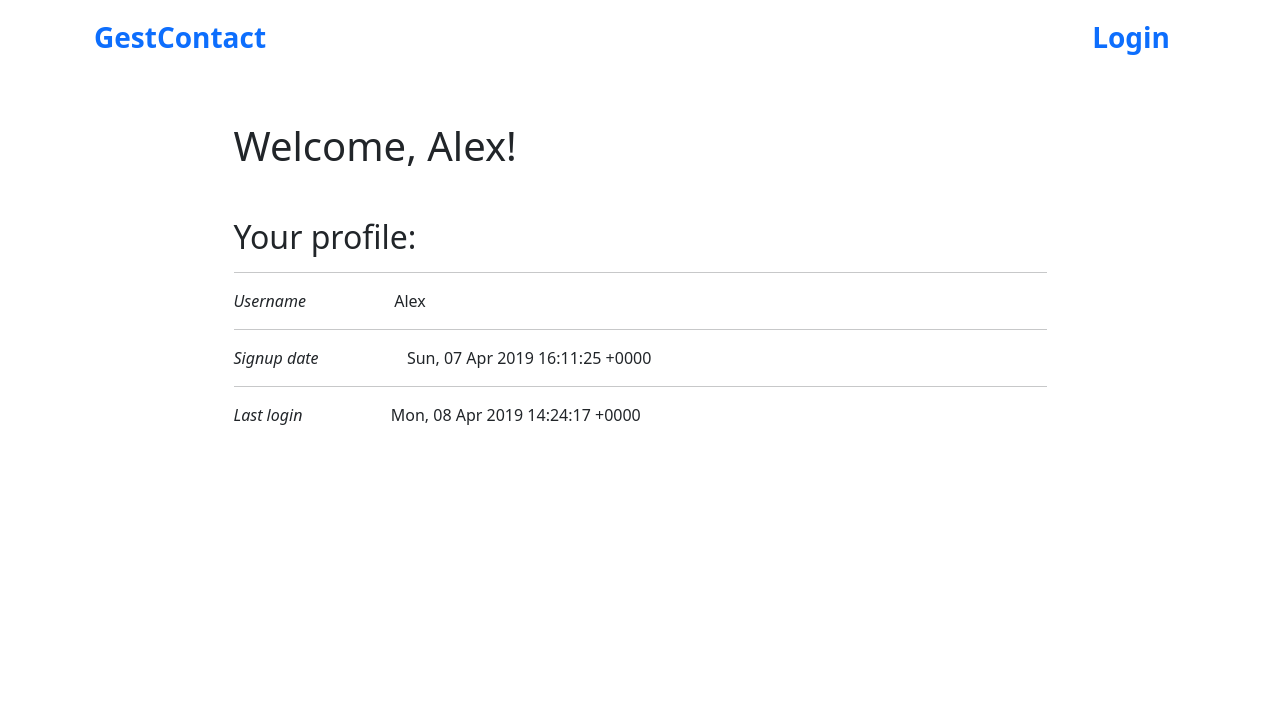
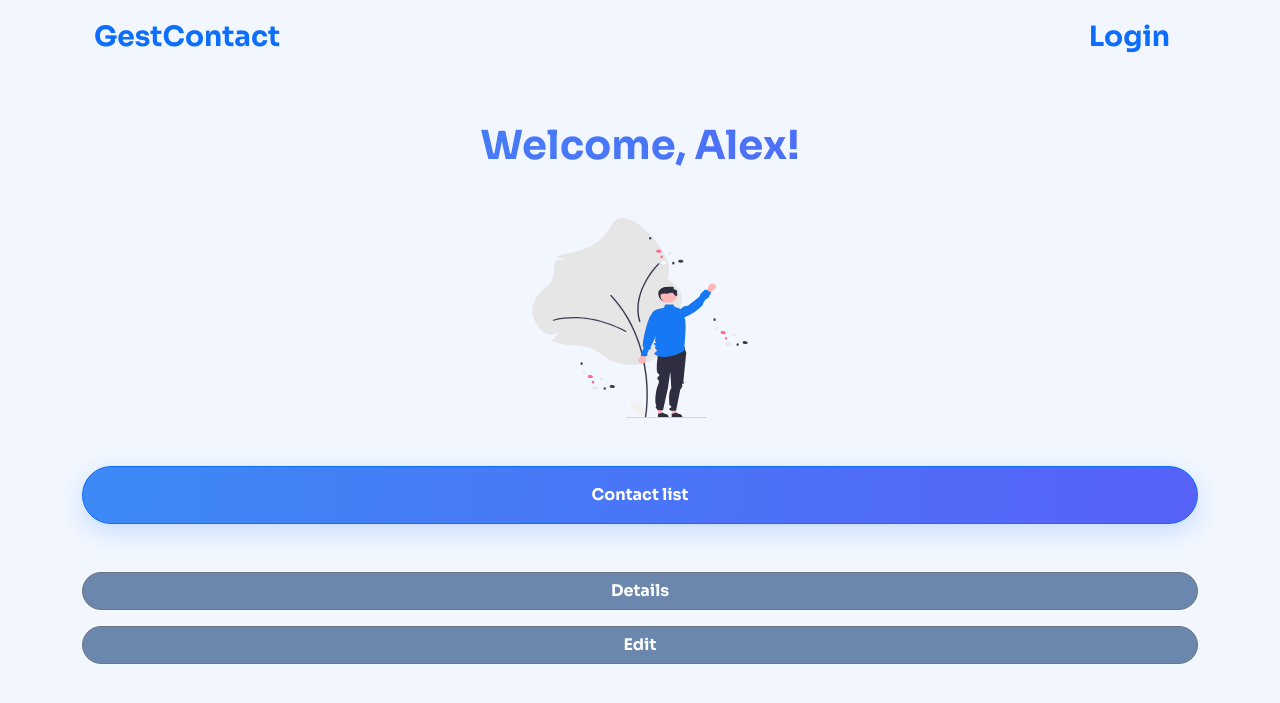
Before and after one commit to TayebsouiniYcode/GestContact, a PHP site: page /view/account/profil.php in a window 1280 px wide. Shown: the top 703 px of the page. Run offline with PHP 8.4, Linux system fonts and the light colour scheme; data that the repository does not hold is empty.

Commit message:
realisation de la page profil.php avec un modal pour les details

```diff
--- a/assets/css/style.css
+++ b/assets/css/style.css
@@ -4,6 +4,10 @@
     font-family: 'Libre Baskerville', serif;
     font-family: 'Sora', sans-serif;
     font-size: 1rem;
+}
+
+body{
+    background-color: #F2F7FF;
 }
 
 /* .text1 {
@@ -32,6 +36,11 @@
     border-radius: 100px;
 }
 
+.btn-secondary {
+    background-color: #6C87AE !important;
+    border-radius: 30px !important;
+}
+
 .title {
     background: linear-gradient(96.14deg, #3A8EF6 -10.84%, #6F3AFA 196.74%);
     -webkit-background-clip: text;
--- a/view/account/login.php
+++ b/view/account/login.php
@@ -8,7 +8,7 @@
     <div class="illustration mt-5 d-flex justify-content-center">
         <img src="../../assets/img/illustration/login.svg" alt="" width="300" height="200">
     </div>
-    <form class="mt-4" action="">
+    <form class="mt-4" action="./profil.php">
         <div class="form-group">
             <label for="username" class="form-label text2 fw-bold">Username</label>
             <label class="ml-auto">Need an account?<a href="./signup.php">Sign up</a> </label>
--- a/view/account/profil.php
+++ b/view/account/profil.php
@@ -1,6 +1,49 @@
-<?php include_once '../components/header.php'; ?>
+<?php
+    $cssLink = "../../assets/css/style.css";
+    $indexLink = "../../index.php";
+    include_once '../components/header.php';
+?>
 
-<div class="container w-75 mt-5">
+<main class="mt-5">
+    <h1 class="title text-center fw-bolder">Welcome, Alex!</h1>
+    <div class="illustration mt-5 d-flex justify-content-center">
+        <img src="../../assets/img/illustration/profile.svg" alt="" width="300" height="200">
+    </div>
+    <div class="mt-5">
+        <button class="btn btn-primary fw-bold w-100">Contact list</button>
+    </div>
+    <div>
+        <button type="button" data-bs-toggle="modal" data-bs-target="#staticBackdrop" class="btn btn-secondary fw-bold w-100 mt-5">Details</button>
+    </div>
+    <div>
+        <button class="btn btn-secondary fw-bold w-100 mt-3">Edit</button>
+    </div>
+</main>
+
+<!-- detailsModal -->
+<div class="modal" id="staticBackdrop" data-bs-backdrop="static" data-bs-keyboard="false" tabindex="-1" aria-labelledby="staticBackdropLabel" aria-hidden="true">
+  <div class="modal-dialog">
+    <div class="modal-content">
+      <div class="modal-header">
+        <h5 class="modal-title title fw-bold" id="staticBackdropLabel">Datails</h5>
+        <button type="button" class="btn-close" data-bs-dismiss="modal" aria-label="Close"></button>
+      </div>
+      <div class="modal-body">
+        <span class="d-block">Username</span>
+        <span class="d-block">Alex</span>
+        <span class="d-block">Sign up date</span>
+        <span class="d-block">Sun, 07 Apr 2019 16:14:32 +0000</span>
+        <span class="d-block">Last login</span>
+        <span class="d-block">Mon, 06 Apr 2019 14:32:01 +0000</span>
+      </div>
+      <div class="modal-footer">
+        <button type="button" class="btn btn-light w-100" data-bs-dismiss="modal">Cancel</button>
+      </div>
+    </div>
+  </div>
+</div>
+
+<!-- <div class="container w-75 mt-5">
     <h1 class="title">Welcome, Alex!</h1>
 
     <div class="informations">
@@ -18,6 +61,6 @@
             <em>Last login</em> &emsp;&emsp;&emsp;&emsp;&emsp; Mon, 08 Apr 2019 14:24:17 +0000
         </p>
     </div>
-</div>
+</div> -->
 
-<?php include_once '../components/header.php'; ?>
+<?php include_once '../components/footer.php'; ?>
```
